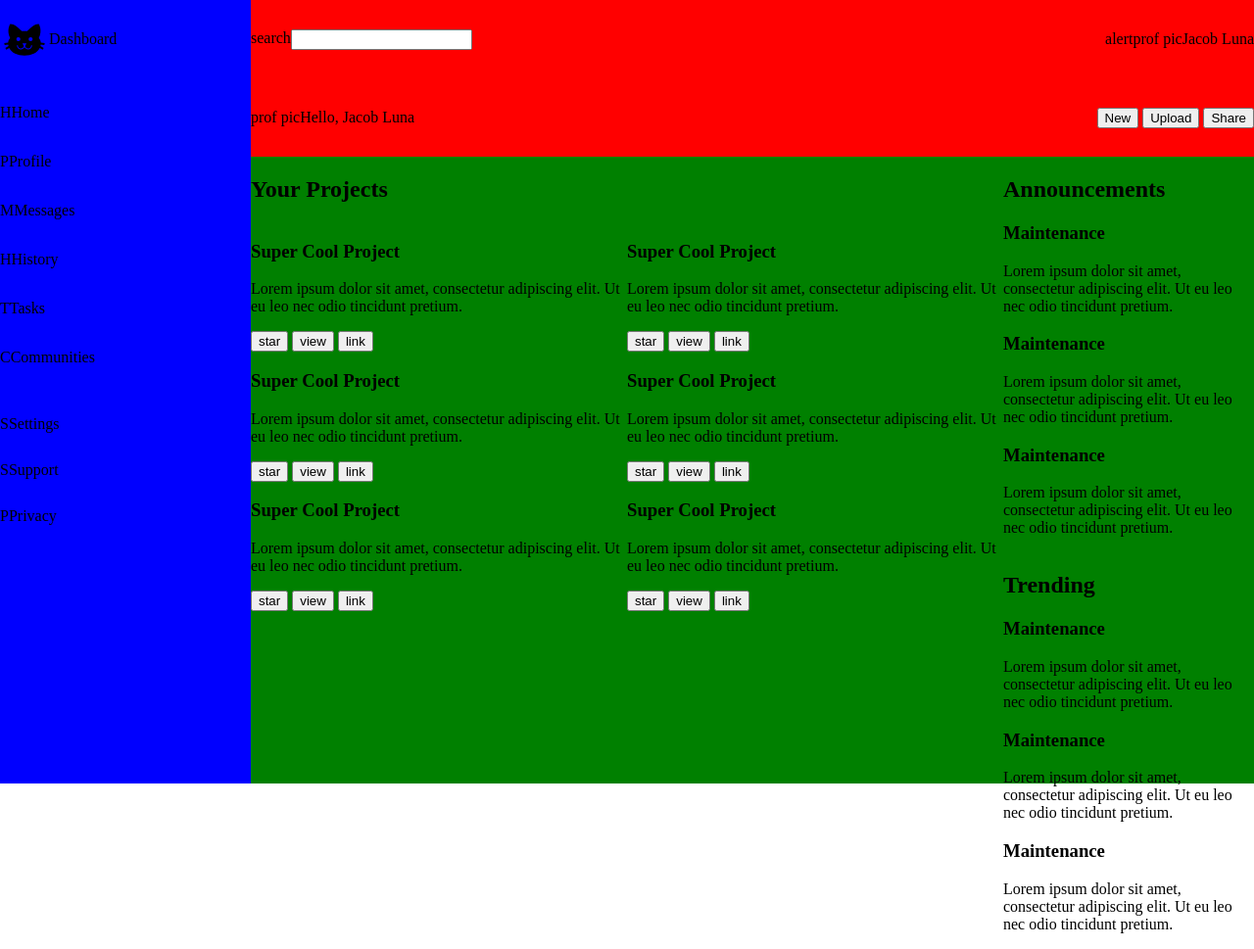
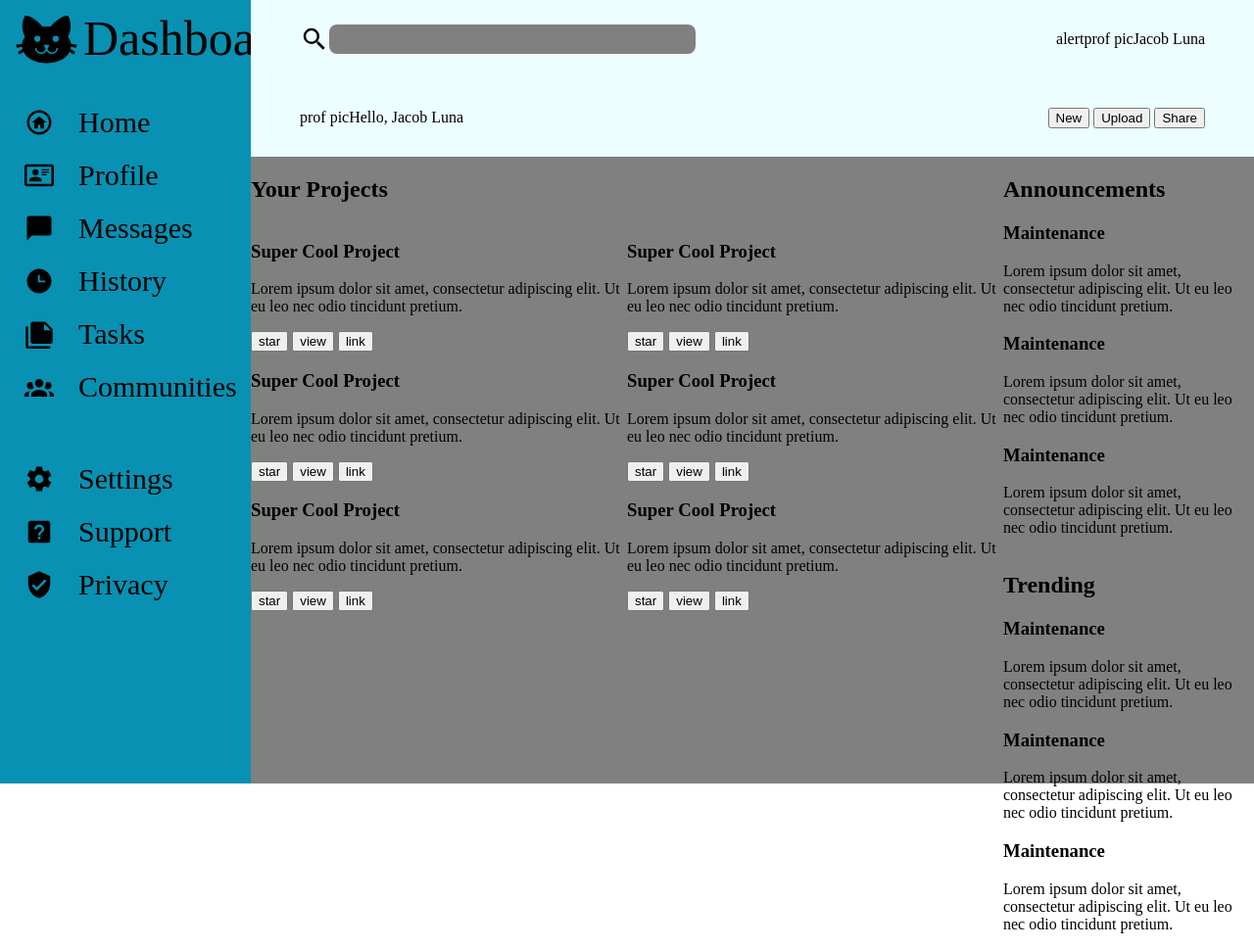
Before and after one commit to Lunanator/dashboard, a plain HTML site: page index.html in a window 1280 px wide. Shown: the whole page at 98% size. Drawn offline with Linux system fonts and the light colour scheme.

Commit message:
Add several nav bar icons to assets folder. Style and format navbar icons and labels

```diff
--- a/index.html
+++ b/index.html
@@ -16,41 +16,41 @@
         </div>
         <div class="navigation-top">
             <div class="nav-link">
-                <div class="nav-icon">H</div>
+                <img src="./assets/home-circle-outline.svg" alt="home">
                 <div class="nav-label">Home</div>
             </div>
             <div class="nav-link">
-                <div class="nav-icon">P</div>
+                <img src="./assets/card-account-details-outline.svg" alt="profile"/>
                 <div class="nav-label">Profile</div>
             </div>
             <div class="nav-link">
-                <div class="nav-icon">M</div>
+                <img src="./assets/message.svg" alt="message">
                 <div class="nav-label">Messages</div>
             </div>
             <div class="nav-link">
-                <div class="nav-icon">H</div>
+                <img src="./assets/clock-time-three.svg" alt="history">
                 <div class="nav-label">History</div>
             </div>
             <div class="nav-link">
-                <div class="nav-icon">T</div>
+                <img src="./assets/note-multiple.svg" alt="tasks">
                 <div class="nav-label">Tasks</div>
             </div>
             <div class="nav-link">
-                <div class="nav-icon">C</div>
+                <img src="./assets/account-group.svg" alt="communities">
                 <div class="nav-label">Communities</div>
             </div>
         </div>
         <div class="navigation-bottom">
             <div class="nav-link">
-                <div class="nav-icon">S</div>
+                <img src="./assets/cog.svg" alt="settings">
                 <div class="nav-label">Settings</div>
             </div>
             <div class="nav-link">
-                <div class="nav-icon">S</div>
+                <img src="./assets/help-box.svg" alt="support">
                 <div class="nav-label">Support</div>
             </div>
             <div class="nav-link">
-                <div class="nav-icon">P</div>
+                <img src="./assets/shield-check.svg" alt="privacy">
                 <div class="nav-label">Privacy</div>
             </div>
         </div>
@@ -58,7 +58,7 @@
     <div class="header">
         <div class="header-top">
             <div class="searchbar">
-                <div class="header-icon">search</div>
+                <img src="./assets/magnify.svg" alt="search"/>
                 <input type="text">
             </div>
             <div class="header-icons">
--- a/style.css
+++ b/style.css
@@ -1,3 +1,7 @@
+:root {
+
+}
+
 body {
     width: 100vw;
     height: 100vh;
@@ -12,21 +16,21 @@ body {
 }
 
 .sidebar {
-    background-color: blue;
+    background-color: #0891b2;
     grid-area: sidebar;
     display: grid;
-    grid-template-rows: 1fr 4fr 2fr 3fr;
+    grid-template-rows: 1fr 4fr 2fr 2fr;
 }
 
 .header {
-    background-color: red;
+    background-color: #ecfeff;
     grid-area: header;
     display: grid;
     grid-template-rows: 1fr 1fr;
 }
 
 .main-content {
-    background-color: green;
+    background-color: gray;
     grid-area: main;
     display: grid;
     grid-template-columns: 3fr 1fr;
@@ -39,32 +43,52 @@ body {
 .logo {
     display: flex;
     align-items: center;
+    font-size: 50px;
+    margin-left: 10px;
 }
 
 #cat {
-    max-height: 50px;
-    max-width: 50px;
+    max-height: 75px;
+    max-width: 75px;
+}
+
+.navigation-top img,
+.navigation-bottom img {
+    max-height: 30px;
+    max-width: 30px;
+    margin: 0px 25px;
+}
+
+.navigation-top,
+.navigation-bottom {
+    font-size: 30px;
+    margin-top: 20px;
+    margin-bottom: 20px;
+    align-items: center;
 }
 
 .navigation-top {
     display: grid;
     grid-template-rows: repeat(6, 1fr);
-    margin-top: 10px;
-    margin-bottom: 10px;
-    align-items: center;
 }
 
 .navigation-bottom {
     display: grid;
     grid-template-rows: repeat(3, 1fr);
-    margin-top: 10px;
-    margin-bottom: 10px;
-    align-items: center;
 }
 
 .nav-link,
 .logo {
     display: flex;
+    align-items: center;
+}
+
+.nav-link {
+    padding: 10px 0px 10px;
+}
+
+.header {
+    padding: 0px 50px;
 }
 
 .header-top,
@@ -74,8 +98,20 @@ body {
     align-items: center;
 }
 
+.header img {
+    max-height: 30px;
+    max-width: 30px;
+}
+
 .searchbar {
     display: flex;
+}
+
+.searchbar input {
+    border: none;
+    border-radius: 8px;
+    background-color: gray;
+    width: 400px;
 }
 
 .header-icons {
```
Also changed, not shown: assets/account-group.svg (added), assets/card-account-details-outline.svg (added), assets/clock-time-three.svg (added), assets/cog.svg (added), assets/help-box.svg (added), assets/home-circle-outline.svg (added), assets/magnify.svg (added), assets/message.svg (added), assets/note-multiple.svg (added), assets/shield-check.svg (added).
